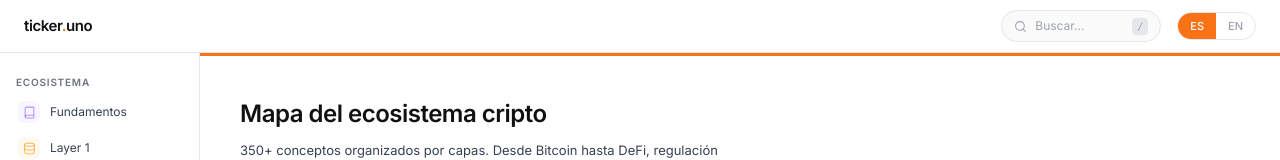
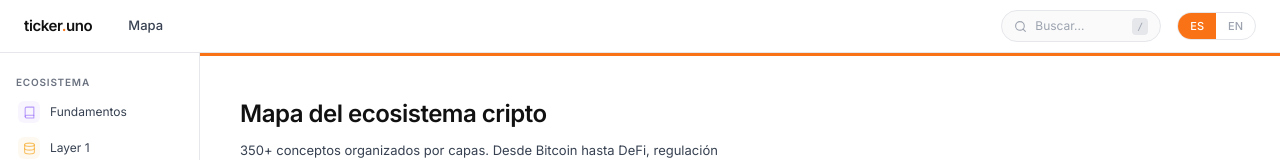
Before and after one commit to Luistoronto/ticker.uno, a Next.js app: page /mapa in a window 1280 px wide. Shown: the top 160 px of the page. Built offline with nearby package versions, Linux system fonts and the light colour scheme.

Commit message:
Update Navbar.jsx

```diff
--- a/src/components/Navbar.jsx
+++ b/src/components/Navbar.jsx
@@ -62,6 +62,20 @@ export default function Navbar() {
           }}>
             ticker<span style={{ color: "#f97316" }}>.</span>uno
           </Link>
+
+          {/* Nav links */}
+          <div style={{ display: "flex", alignItems: "center", gap: "4px", marginLeft: "8px" }}>
+            <Link href="/mapa" style={{
+              fontSize: "13px",
+              fontWeight: "500",
+              color: "#374151",
+              textDecoration: "none",
+              padding: "5px 12px",
+              borderRadius: "8px",
+            }}>
+              {lang === "es" ? "Mapa" : "Map"}
+            </Link>
+          </div>
 
           {/* Spacer */}
           <div style={{ flex: 1 }} />
```
